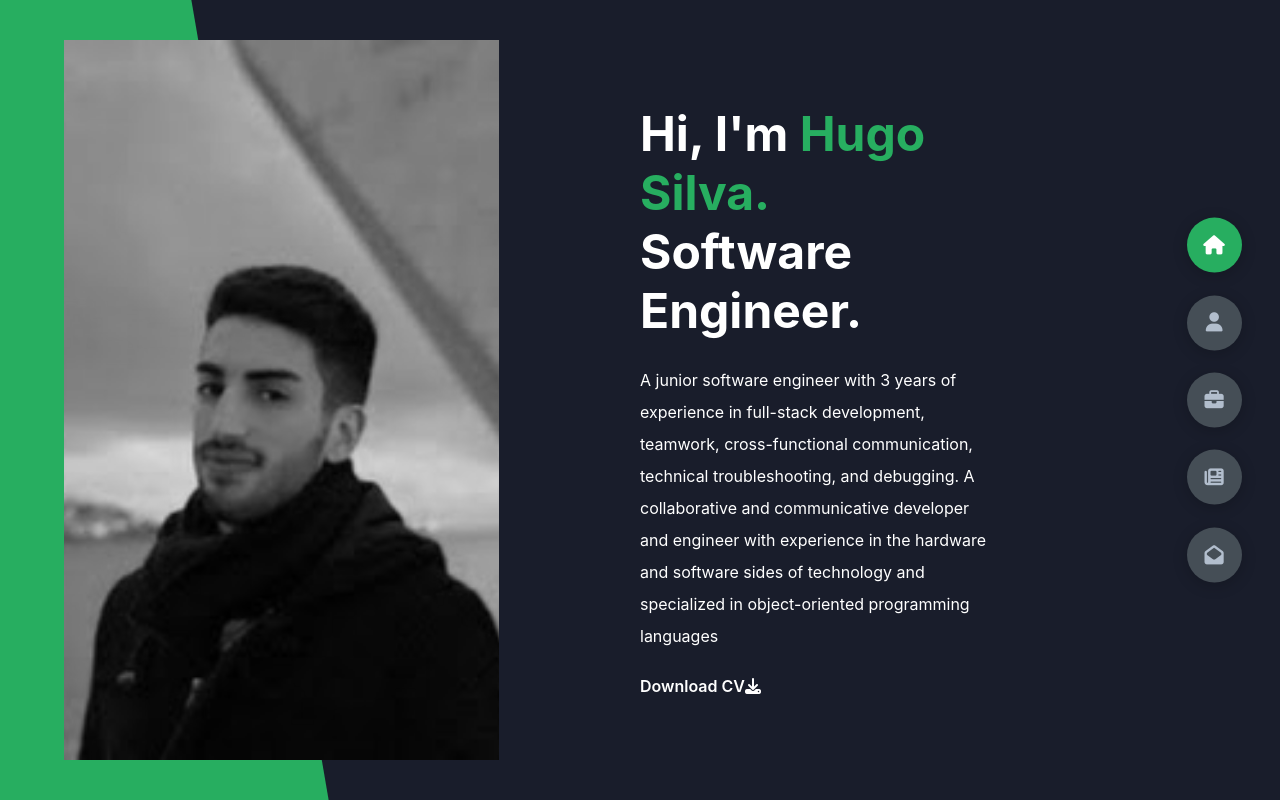
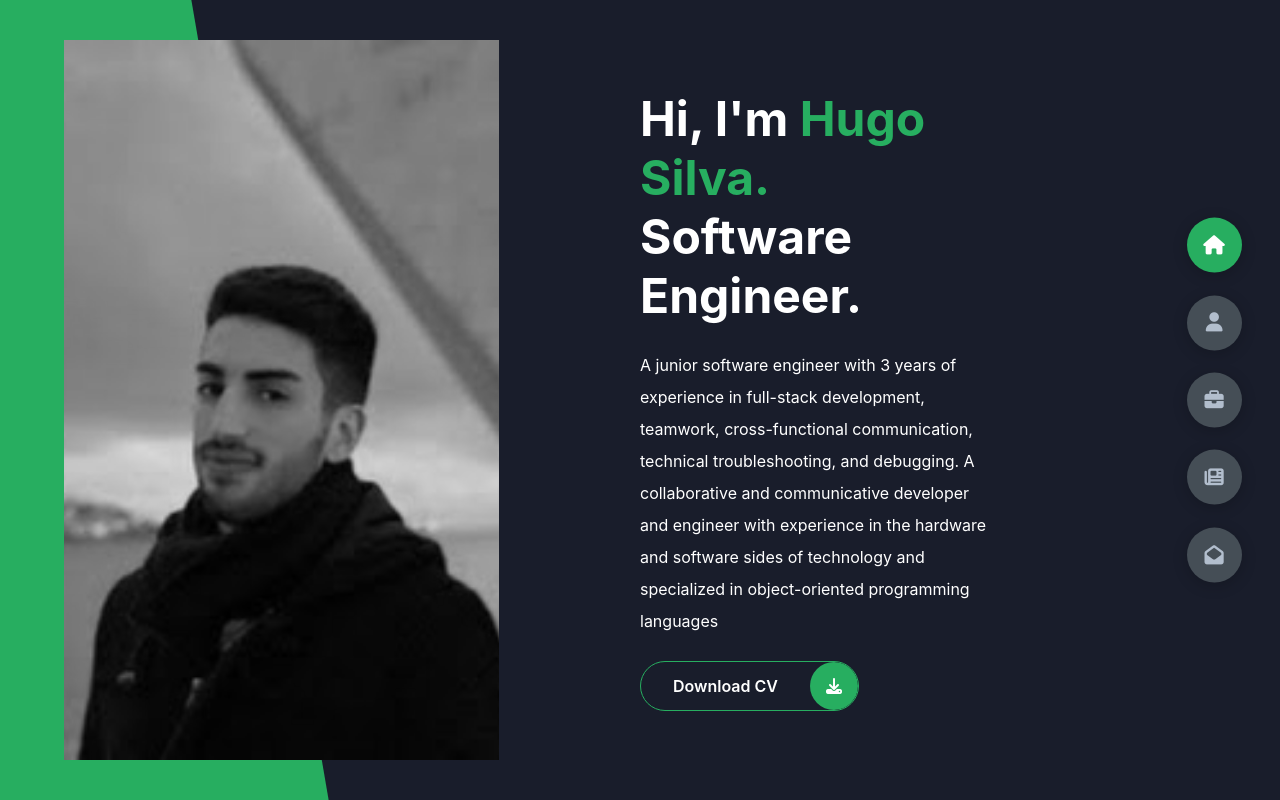
Before and after one commit to jhssilva/Portfolio, a React (Create React App) app in the folder app/: page / in a window 1280 px wide. Built offline with nearby package versions, Linux system fonts and the light colour scheme.

Commit message:
Header done

```diff
--- a/app/src/App.css
+++ b/app/src/App.css
@@ -194,9 +194,45 @@ section {
 }
 
 /*Independent components*/
+.btn-con {
+  display: flex;
+  align-self: flex-start;
+}
+
 .main-btn {
   border-radius: 30px;
   color: inherit;
   font-weight: 600;
   position: relative;
+  border: 1px solid var(--color-secundary);
+  display: flex;
+  align-self: flex-start;
+  align-items: center;
+  overflow: hidden;
+}
+.main-btn .btn-text {
+  padding: 0 2rem;
+}
+.main-btn .btn-icon {
+  background-color: var(--color-secundary);
+  display: flex;
+  align-items: center;
+  justify-content: center;
+  border-radius: 50%;
+  padding: 1rem;
+}
+.main-btn::before {
+  content: "";
+  position: absolute;
+  top: 0;
+  right: 0;
+  transform: translateX(100%);
+  transition: all 0.4s ease-out;
+  z-index: -1;
+}
+.main-btn:hover::before {
+  width: 100%;
+  height: 100%;
+  background-color: var(--color-secundary);
+  transform: translateX(0);
 }/*# sourceMappingURL=App.css.map */
--- a/app/src/App.scss
+++ b/app/src/App.scss
@@ -190,10 +190,50 @@ section {
 }
 
 /*Independent components*/
+.btn-con {
+    display: flex;
+    align-self: flex-start;
+}
+
 .main-btn {
     border-radius: 30px;
     color: inherit;
     font-weight: 600;
     position: relative;
+    border: 1px solid var(--color-secundary);
+    display: flex;
+    align-self: flex-start;
+    align-items: center;
+    overflow: hidden;
+    .btn-text {
+        padding: 0 2rem;
+    }
+
+    .btn-icon {
+        background-color: var(--color-secundary);
+        display: flex;
+        align-items: center;
+        justify-content: center;
+        border-radius: 50%;
+        padding: 1rem;
+    }
+    &::before {
+        content: '';
+        position: absolute;
+        top: 0;
+        right: 0;
+        transform: translateX(100%);
+        transition: all .4s ease-out;
+        z-index: -1;
+    }
+
+    &:hover {
+        &::before {
+            width: 100%;
+            height: 100%;
+            background-color: var(--color-secundary);
+            transform: translateX(0);
+        }
+    }
 
 }
```
Also changed, not shown: 1 other file (tests, documents, lock files or other folders).
